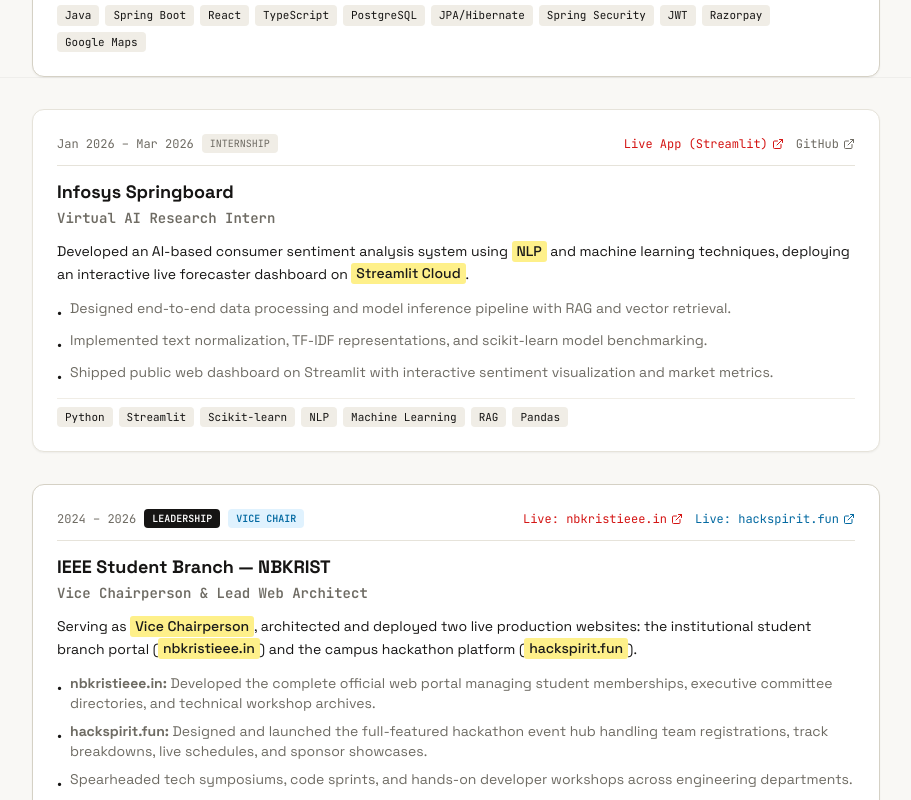
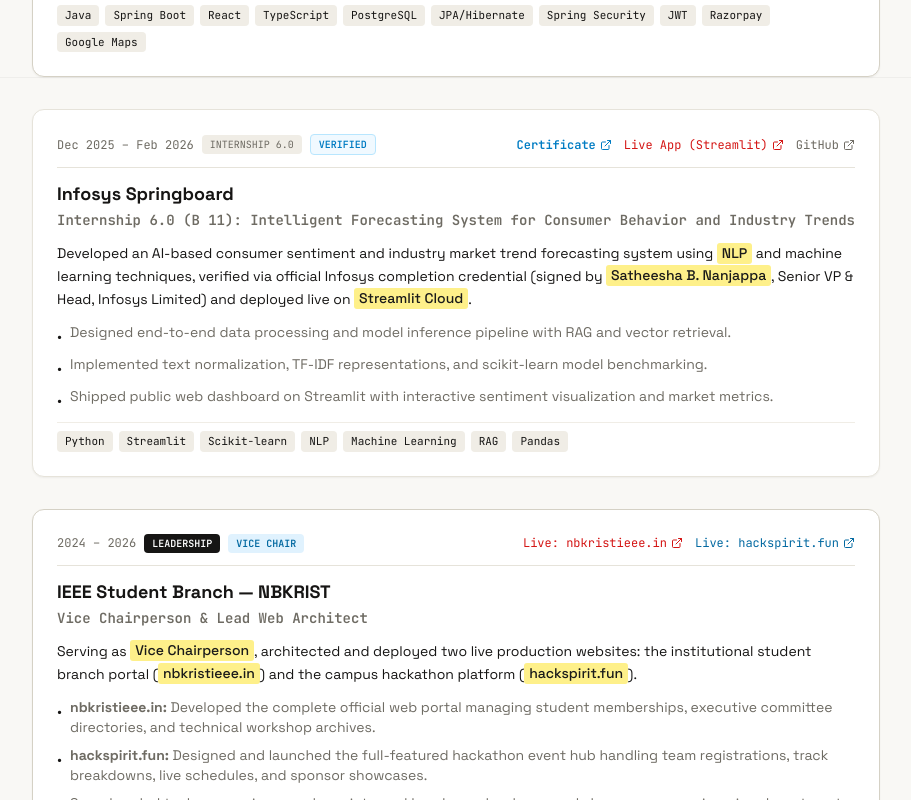
Before and after one commit to guru2005-z/Guru-portfolio, a React (Vite) app: page / in a window 1280 px wide. Shown: the part 3180-3980 px from the top of the page, without its empty margins (184-1095 px from the left). Built offline with nearby package versions, Linux system fonts and the light colour scheme.

Commit message:
feat: add Infosys Springboard Internship 6.0 completion certificate and Wingspan verification

```diff
--- a/src/components/CertModal.tsx
+++ b/src/components/CertModal.tsx
@@ -1,14 +1,14 @@
 import React, { useState } from 'react';
-import { X, ShieldCheck, Download, Award } from 'lucide-react';
+import { X, ShieldCheck, Download, Award, Briefcase, ExternalLink } from 'lucide-react';
 
 interface CertModalProps {
   isOpen: boolean;
   onClose: () => void;
-  defaultCert?: 'az900' | 'mlsa';
+  defaultCert?: 'az900' | 'mlsa' | 'infosys';
 }
 
 export const CertModal: React.FC<CertModalProps> = ({ isOpen, onClose, defaultCert = 'az900' }) => {
-  const [activeTab, setActiveTab] = useState<'az900' | 'mlsa'>(defaultCert);
+  const [activeTab, setActiveTab] = useState<'az900' | 'mlsa' | 'infosys'>(defaultCert);
 
   if (!isOpen) return null;
 
@@ -17,8 +17,8 @@ export const CertModal: React.FC<CertModalProps> = ({ isOpen, onClose, defaultCe
       <div className="relative w-full max-w-2xl bg-[#ffffff] border border-[#d5d1c5] rounded-xl shadow-2xl p-6 flex flex-col gap-4 text-left max-h-[92vh] overflow-y-auto">
 
         {/* Tab Switcher & Close Button */}
-        <div className="flex items-center justify-between border-b border-[#e6e3da] pb-3">
-          <div className="flex items-center gap-2">
+        <div className="flex items-center justify-between border-b border-[#e6e3da] pb-3 gap-2">
+          <div className="flex flex-wrap items-center gap-2">
             <button
               onClick={() => setActiveTab('az900')}
               className={`px-3 py-1.5 rounded-lg text-xs font-mono font-medium transition-all flex items-center gap-1.5 cursor-pointer ${
@@ -39,19 +39,30 @@ export const CertModal: React.FC<CertModalProps> = ({ isOpen, onClose, defaultCe
               }`}
             >
               <Award className="w-3.5 h-3.5 text-amber-500" />
-              <span>Microsoft MLSA 2026</span>
+              <span>Microsoft MLSA</span>
+            </button>
+            <button
+              onClick={() => setActiveTab('infosys')}
+              className={`px-3 py-1.5 rounded-lg text-xs font-mono font-medium transition-all flex items-center gap-1.5 cursor-pointer ${
+                activeTab === 'infosys'
+                  ? 'bg-[#161514] text-white shadow-xs'
+                  : 'bg-[#f0ede6] text-[#6e6b63] hover:text-[#161514]'
+              }`}
+            >
+              <Briefcase className="w-3.5 h-3.5 text-[#007cc3]" />
+              <span>Infosys Internship</span>
             </button>
           </div>
 
           <button
             onClick={onClose}
-            className="p-1.5 rounded hover:bg-[#f0ede6] text-[#6e6b63] hover:text-[#161514] transition-colors"
+            className="p-1.5 rounded hover:bg-[#f0ede6] text-[#6e6b63] hover:text-[#161514] transition-colors shrink-0"
           >
             <X className="w-4 h-4" />
           </button>
         </div>
 
-        {activeTab === 'az900' ? (
+        {activeTab === 'az900' && (
           <>
             {/* Azure AZ-900 Header */}
             <div>
@@ -112,7 +123,9 @@ export const CertModal: React.FC<CertModalProps> = ({ isOpen, onClose, defaultCe
               </div>
             </div>
           </>
-        ) : (
+        )}
+
+        {activeTab === 'mlsa' && (
           <>
             {/* MLSA Header */}
             <div>
@@ -183,6 +196,86 @@ export const CertModal: React.FC<CertModalProps> = ({ isOpen, onClose, defaultCe
           </>
         )}
 
+        {activeTab === 'infosys' && (
+          <>
+            {/* Infosys Header */}
+            <div>
+              <h3 className="font-bold text-base text-[#161514] flex items-center gap-2">
+                <span>Infosys Springboard: Certificate of Completion</span>
+                <span className="px-2 py-0.5 rounded text-[10px] font-mono uppercase bg-sky-100 text-sky-800 font-bold border border-sky-300">
+                  Internship 6.0
+                </span>
+              </h3>
+              <p className="text-xs text-[#6e6b63] font-mono">
+                Internship 6.0 (B 11): Intelligent Forecasting System for Consumer Behavior and Industry Trends
+              </p>
+            </div>
+
+            {/* Certificate Image */}
+            <div className="rounded-lg border border-[#e6e3da] bg-[#ffffff] p-2 flex items-center justify-center overflow-hidden shadow-inner">
+              <img
+                src="/assets/infosys-certificate.jpg"
+                alt="Infosys Springboard Internship 6.0 Certificate of Completion - Guravaiah Katta"
+                className="max-h-[380px] w-auto object-contain rounded"
+              />
+            </div>
+
+            {/* Verification Meta */}
+            <div className="grid grid-cols-2 sm:grid-cols-4 gap-2 p-3 bg-[#f9f8f5] border border-[#e6e3da] rounded-lg text-xs font-mono">
+              <div>
+                <span className="text-[#6e6b63] block text-[11px]">Presented to:</span>
+                <span className="font-semibold text-[#161514]">Guravaiah Katta</span>
+              </div>
+              <div>
+                <span className="text-[#6e6b63] block text-[11px]">Duration:</span>
+                <span className="font-semibold text-[#161514]">Dec 22, 2025 – Feb 25, 2026</span>
+              </div>
+              <div>
+                <span className="text-[#6e6b63] block text-[11px]">Issued on:</span>
+                <span className="font-semibold text-[#161514]">April 8, 2026</span>
+              </div>
+              <div>
+                <span className="text-[#6e6b63] block text-[11px]">Signed by:</span>
+                <span className="font-semibold text-[#007cc3]">Satheesha B. Nanjappa (SVP)</span>
+              </div>
+            </div>
+
+            {/* Recognition note */}
+            <p className="text-xs text-[#6e6b63] leading-relaxed">
+              "For actively participating and completing the mandatory assignment related to Internship 6.0 (B 11): Intelligent Forecasting System for Consumer Behavior and Industry Trends conducted from December 22, 2025 to February 25, 2026." Signed by <strong className="text-[#161514]">Satheesha B. Nanjappa</strong>, Senior Vice President and Head, Education, Training and Assessment, Infosys Limited.
+            </p>
+
+            {/* Actions */}
+            <div className="flex items-center justify-between pt-2 border-t border-[#e6e3da]">
+              <a
+                href="https://verify.onwingspan.com"
+                target="_blank"
+                rel="noopener noreferrer"
+                className="text-xs font-mono text-[#007cc3] hover:underline flex items-center gap-1.5"
+              >
+                <ExternalLink className="w-3.5 h-3.5" />
+                <span>Verify at verify.onwingspan.com</span>
+              </a>
+              <div className="flex items-center gap-2">
+                <a
+                  href="/assets/infosys-certificate.jpg"
+                  download="Guravaiah_Katta_Infosys_Internship_Certificate.jpg"
+                  className="inline-flex items-center gap-1.5 px-3 py-1.5 rounded border border-[#d5d1c5] bg-[#ffffff] hover:bg-[#f0ede6] text-xs font-mono text-[#161514] transition-colors"
+                >
+                  <Download className="w-3.5 h-3.5" />
+                  <span>Download Certificate</span>
+                </a>
+                <button
+                  onClick={onClose}
+                  className="px-3 py-1.5 rounded bg-[#161514] text-white text-xs font-mono hover:bg-[#333] transition-colors"
+                >
+                  Done
+                </button>
+              </div>
+            </div>
+          </>
+        )}
+
       </div>
     </div>
   );
--- a/src/components/EducationSection.tsx
+++ b/src/components/EducationSection.tsx
@@ -131,6 +131,30 @@ export const EducationSection: React.FC<EducationSectionProps> = ({ onOpenCertMo
               </span>
             </div>
 
+            {/* Clickable Infosys Springboard Internship Card */}
+            <div
+              onClick={onOpenCertModal}
+              className="p-4 rounded-xl border border-[#007cc3]/40 bg-[#f0f9ff] hover:border-[#007cc3] hover:shadow-xs transition-all cursor-pointer flex items-center justify-between gap-3 group"
+            >
+              <div className="flex items-center gap-3">
+                <div className="w-9 h-9 rounded-lg bg-[#007cc3]/15 border border-[#007cc3]/30 flex items-center justify-center text-[#007cc3] shrink-0 font-bold">
+                  🏢
+                </div>
+                <div>
+                  <h4 className="font-bold text-sm text-[#161514] group-hover:text-[#007cc3] transition-colors flex items-center gap-1.5">
+                    <span>Infosys Springboard Internship 6.0</span>
+                    <span className="px-1.5 py-0.2 rounded text-[10px] font-mono uppercase bg-sky-200 text-sky-900 font-bold">Verified</span>
+                  </h4>
+                  <span className="text-xs font-mono text-[#6e6b63]">
+                    Intelligent Forecasting System · verify.onwingspan.com
+                  </span>
+                </div>
+              </div>
+              <span className="font-mono text-xs text-[#007cc3] group-hover:underline shrink-0">
+                View ↗
+              </span>
+            </div>
+
             {/* Other Certifications */}
             <ul className="flex flex-col gap-2 font-mono text-xs">
               <li className="p-3 rounded-lg border border-[#e6e3da] bg-[#ffffff] flex items-center justify-between">
--- a/src/components/WorkSection.tsx
+++ b/src/components/WorkSection.tsx
@@ -111,12 +111,24 @@ export const WorkSection: React.FC = () => {
           <motion.li variants={itemFadeUp} className="p-5 sm:p-6 rounded-xl border border-[#e6e3da] bg-[#ffffff] shadow-xs relative flex flex-col gap-3">
             <div className="flex flex-wrap items-center justify-between gap-2 border-b border-[#e6e3da] pb-3">
               <div className="flex items-center gap-2">
-                <span className="font-mono text-xs text-[#6e6b63]">Jan 2026 – Mar 2026</span>
+                <span className="font-mono text-xs text-[#6e6b63]">Dec 2025 – Feb 2026</span>
                 <span className="px-2 py-0.5 rounded text-[10px] font-mono uppercase bg-[#f0ede6] text-[#6e6b63]">
-                  internship
+                  internship 6.0
+                </span>
+                <span className="px-2 py-0.5 rounded text-[10px] font-mono uppercase bg-sky-50 text-[#007cc3] border border-sky-200 font-bold">
+                  verified
                 </span>
               </div>
               <div className="flex flex-wrap items-center gap-3">
+                <a
+                  href="/assets/infosys-certificate.jpg"
+                  target="_blank"
+                  rel="noopener noreferrer"
+                  className="inline-flex items-center gap-1 text-xs font-mono text-[#007cc3] font-semibold hover:underline"
+                >
+                  <span>Certificate</span>
+                  <ExternalLink className="w-3 h-3" />
+                </a>
                 <a
                   href="https://guru2005-z-ai-powered-market-trend-consumer-sen-srcuiapp-dzdssq.streamlit.app/"
                   target="_blank"
@@ -143,12 +155,12 @@ export const WorkSection: React.FC = () => {
                 Infosys Springboard
               </h3>
               <p className="text-xs sm:text-sm font-semibold text-[#6e6b63] font-mono mt-0.5">
-                Virtual AI Research Intern
+                Internship 6.0 (B 11): Intelligent Forecasting System for Consumer Behavior and Industry Trends
               </p>
             </div>
 
             <p className="text-sm text-[#161514] leading-relaxed">
-              Developed an AI-based consumer sentiment analysis system using <mark>NLP</mark> and machine learning techniques, deploying an interactive live forecaster dashboard on <mark>Streamlit Cloud</mark>.
+              Developed an AI-based consumer sentiment and industry market trend forecasting system using <mark>NLP</mark> and machine learning techniques, verified via official Infosys completion credential (signed by <mark>Satheesha B. Nanjappa</mark>, Senior VP & Head, Infosys Limited) and deployed live on <mark>Streamlit Cloud</mark>.
             </p>
 
             <ul className="flex flex-col gap-2 text-xs sm:text-sm text-[#6e6b63]">
--- a/src/data/portfolioData.ts
+++ b/src/data/portfolioData.ts
@@ -278,6 +278,17 @@ export const PORTFOLIO_DATA = {
       badgeText: "Associate • Signed by Pablo Veramendi"
     },
     {
+      id: "infosys-internship-6.0",
+      title: "Infosys Springboard Internship 6.0 Certificate of Completion",
+      issuer: "Infosys Limited",
+      date: "April 8, 2026",
+      credentialId: "Internship 6.0 (B 11)",
+      imageUrl: "/assets/infosys-certificate.jpg",
+      verifyUrl: "https://verify.onwingspan.com",
+      description: "Completed Internship 6.0 (B 11): Intelligent Forecasting System for Consumer Behavior and Industry Trends (Dec 22, 2025 – Feb 25, 2026). Signed by Satheesha B. Nanjappa (SVP & Head, Infosys Limited).",
+      badgeText: "Verified on Wingspan • Signed by Satheesha B. Nanjappa"
+    },
+    {
       id: "kaggle-genai-2025",
       title: "Kaggle GenAI 2025 Agents Intensive Capstone",
       issuer: "Kaggle & Google",
--- a/src/data/ragKnowledgeBase.ts
+++ b/src/data/ragKnowledgeBase.ts
@@ -64,11 +64,11 @@ export const RAG_KNOWLEDGE_BASE: KnowledgeChunk[] = [
   },
   {
     id: 'experience-infosys-springboard',
-    title: 'Infosys Springboard Virtual Internship - AI Research Intern',
+    title: 'Infosys Springboard Virtual Internship 6.0 - AI Research Intern',
     category: 'Project',
-    keywords: ['infosys', 'springboard', 'internship', 'intern', 'ai', 'research', 'sentiment', 'market', 'trend', 'forecaster', 'streamlit'],
-    content: 'Guravaiah completed the Infosys Springboard Virtual AI Research Internship (Jan 2026 – Mar 2026). During this internship, he engineered the AI Market Trend & Consumer Sentiment Forecaster, implementing NLP pipelines, feature extraction, TF-IDF, sentiment classification, and RAG contextual retrieval. Live Streamlit App: https://guru2005-z-ai-powered-market-trend-consumer-sen-srcuiapp-dzdssq.streamlit.app/ | GitHub: https://github.com/guru2005-z/AI-Powered-Market-Trend-Consumer-Sentiment-Forecaster',
-    highlight: 'Infosys Springboard Virtual Internship building AI sentiment forecasting pipeline live on Streamlit.'
+    keywords: ['infosys', 'springboard', 'internship', 'intern', 'ai', 'research', 'sentiment', 'market', 'trend', 'forecaster', 'streamlit', 'certificate', 'wingspan'],
+    content: 'Guravaiah completed Infosys Springboard Internship 6.0 (B 11): "Intelligent Forecasting System for Consumer Behavior and Industry Trends" (Dec 22, 2025 – Feb 25, 2026, issued April 8, 2026). Certified by Satheesha B. Nanjappa (Senior Vice President and Head, Education, Training and Assessment, Infosys Limited) and verifiable via QR code at https://verify.onwingspan.com. During this internship, he engineered the AI Consumer Sentiment Forecaster deployed live on Streamlit Cloud (https://guru2005-z-ai-powered-market-trend-consumer-sen-srcuiapp-dzdssq.streamlit.app/) with GitHub code at https://github.com/guru2005-z/AI-Powered-Market-Trend-Consumer-Sentiment-Forecaster.',
+    highlight: 'Infosys Springboard Internship 6.0 certified by SVP Satheesha B. Nanjappa; verifiable on Wingspan.'
   },
   {
     id: 'nbkrist-ieee-portal',
```
Also changed, not shown: public/assets/infosys-certificate.jpg (added), public/infosys-certificate.jpg (added).
